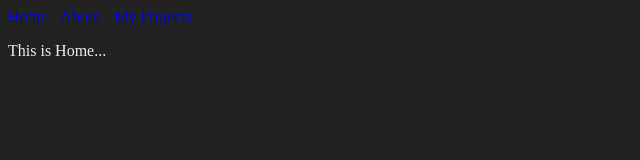
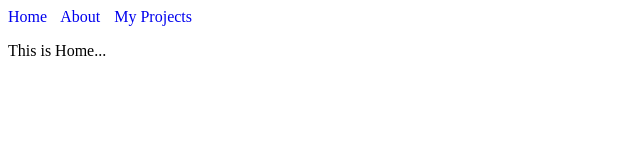
Before and after one commit to JoBeGaming/jobegaming.github.io, a plain HTML site: page index.html in a window 1280 px wide. Shown: the whole page, without its empty margins (0-640 px from the left). Drawn offline with Linux system fonts and the light colour scheme.

Commit message:
Update style.css

```diff
--- a/assets/style.css
+++ b/assets/style.css
@@ -13,7 +13,7 @@ nav a {
 .left h3 {
     text-align: left
 }
-.darkmode {
-  background-color: #222;
-  color: #eee;
+.lightmode {
+    background-color: #f0f0f0;
+    color: #000000;
 }
```
